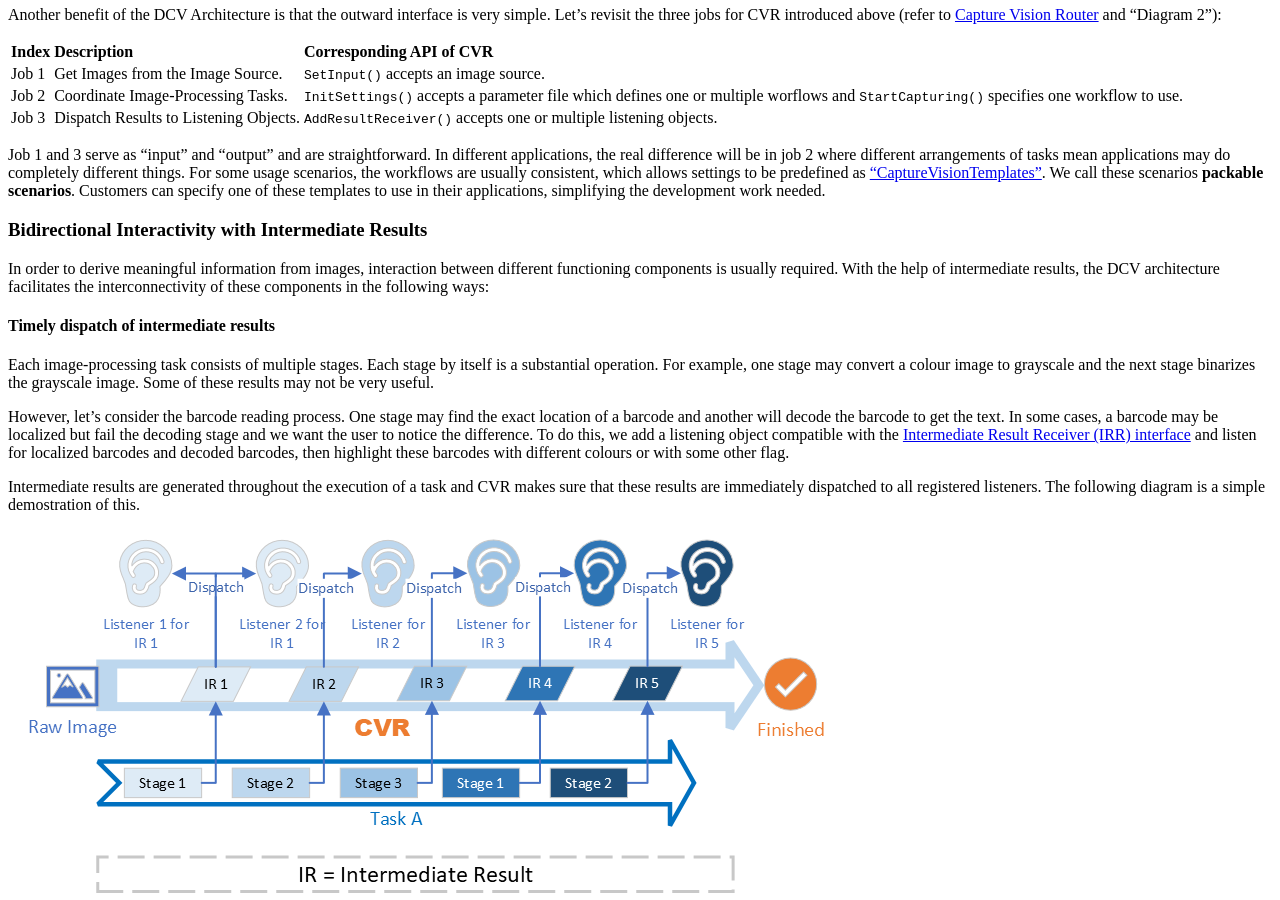
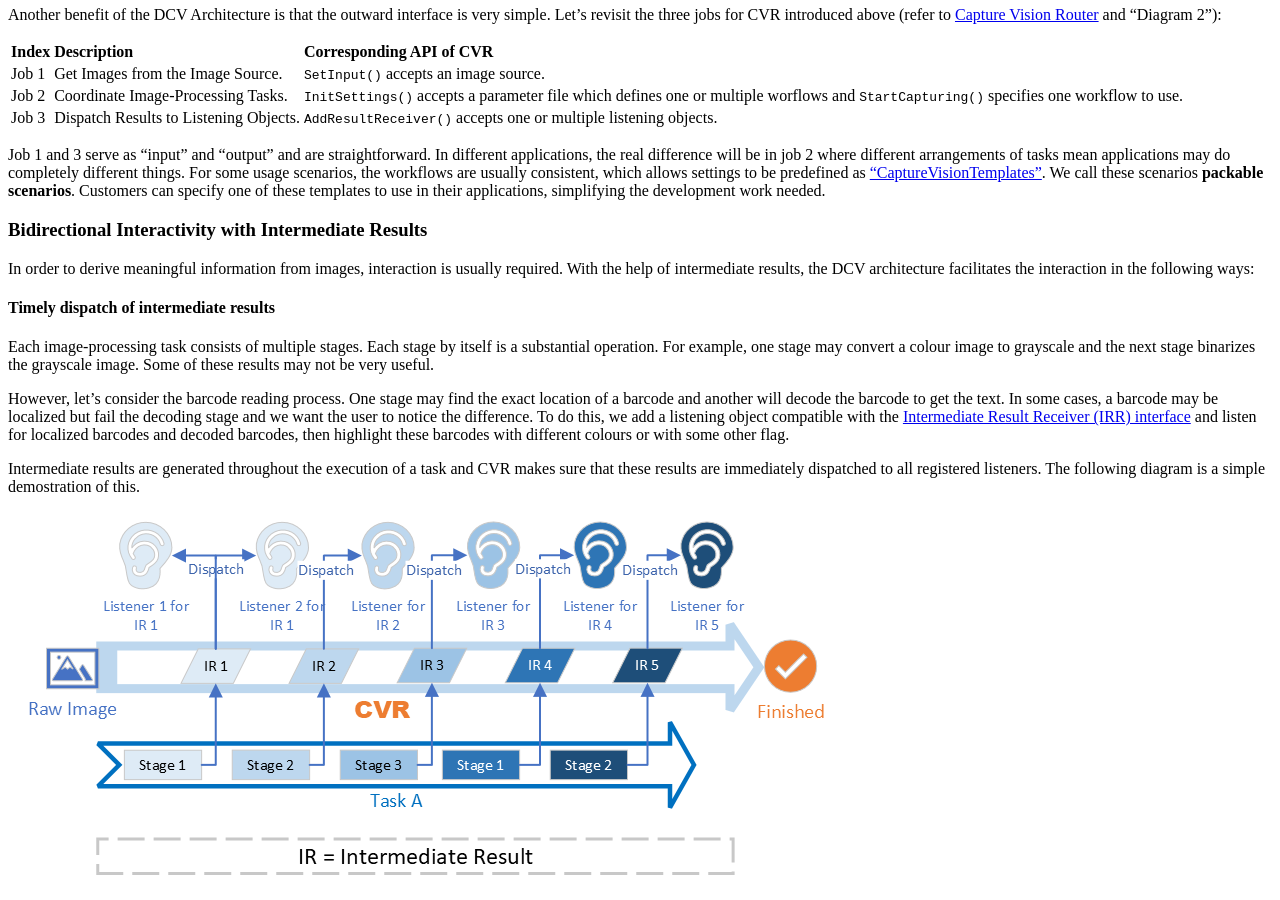
Before and after one commit to dynamsoft-docs/capture-vision-docs, a Jekyll site: the page built from architecture/index.md, in a window 1280 px wide and 900 px high, scrolled down 6514 px. Built offline with Jekyll 4.4.1, drawn with Linux system fonts in a browser that asks for light colours.

Commit message:
updated 0407

```diff
--- a/architecture/index.md
+++ b/architecture/index.md
@@ -160,7 +160,7 @@ Job 1 and 3 serve as "input" and "output" and are straightforward. In different
 
 ### Bidirectional Interactivity with Intermediate Results
 
-In order to derive meaningful information from images, interaction between different functioning components is usually required. With the help of intermediate results, the DCV architecture facilitates the interconnectivity of these components in the following ways:
+In order to derive meaningful information from images, interaction is usually required. With the help of intermediate results, the DCV architecture facilitates the interaction in the following ways:
 
 #### **Timely dispatch of intermediate results**
 
```
